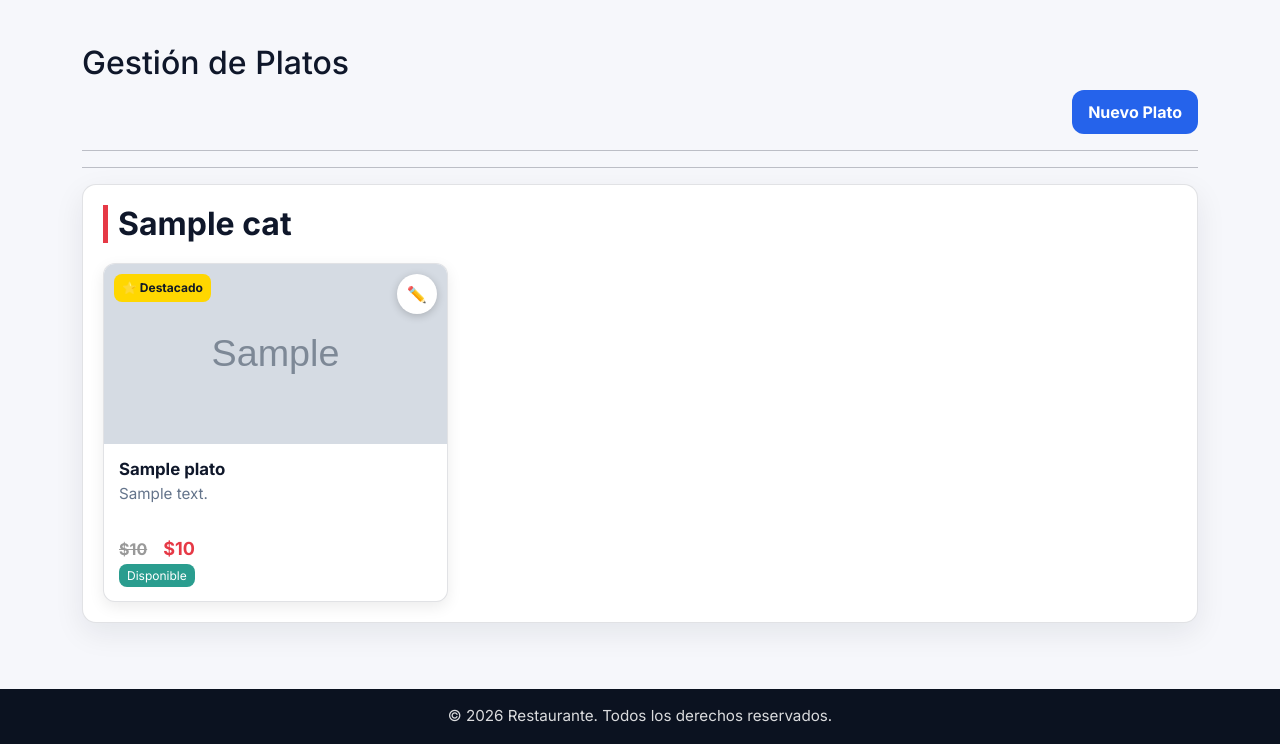
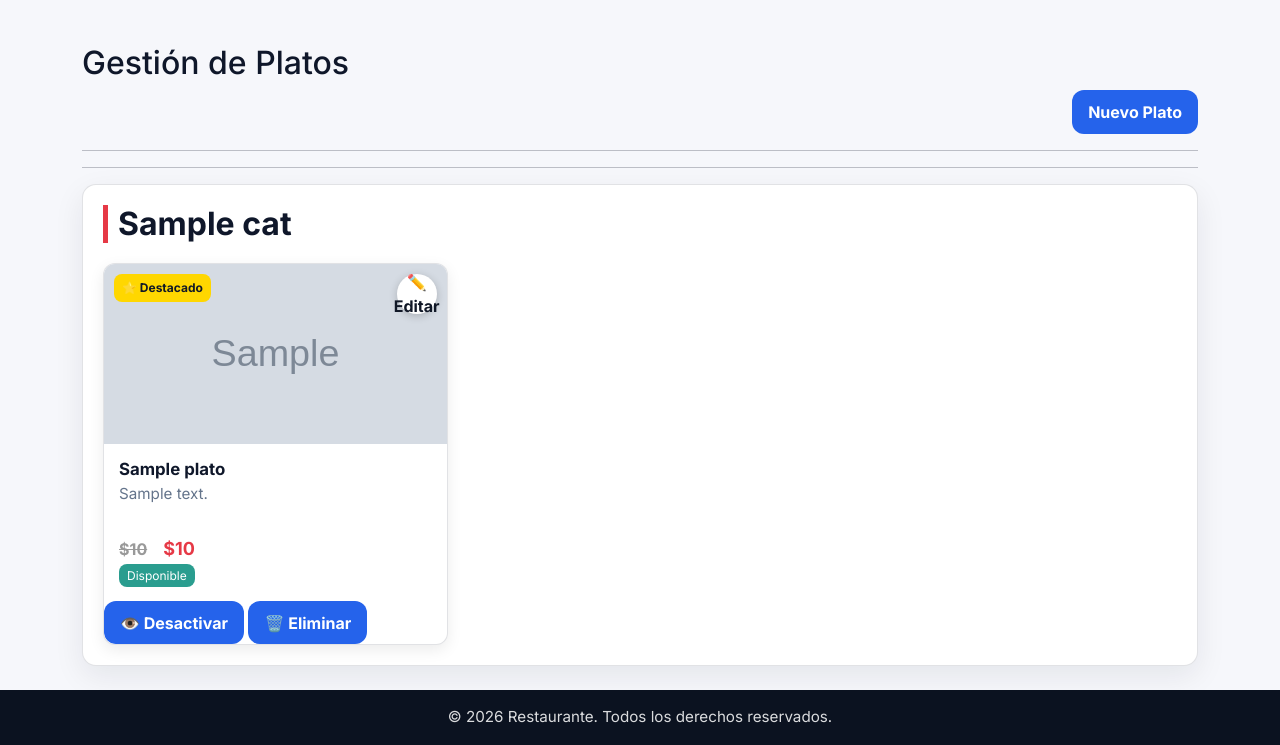
Before and after one commit to dsmeneses17/Proyecto_dev_sec_ops, a Python web app: template AppRestaurante/app/templates/dish_form.html in a window 1280 px wide. Shown: the part 56-801 px from the top of the page. Run offline with Jinja, Linux system fonts and the light colour scheme; the template is opened without the code that fills it: most values are stand-ins (such as "Sample title", 1, 10 or a date in 2020); grey boxes marked "Sample" are stand-in pictures.

Commit message:
Added Eliminate and fixed Move between categories fro CU 04

```diff
--- a/ApiRestaurante/app/routers/public_menu.py
+++ b/ApiRestaurante/app/routers/public_menu.py
@@ -79,7 +79,8 @@ async def get_public_menu(slug: str, db: Session = Depends(get_db)):
     for cat in categorias:
         platos = db.query(Dish).filter(
             Dish.categoria_id == cat.id,
-            Dish.disponible == True
+            Dish.disponible == True,
+            Dish.eliminado_en == None
         ).order_by(Dish.posicion.asc()).all()
 
         if not platos:
--- a/AppRestaurante/app/main.py
+++ b/AppRestaurante/app/main.py
@@ -17,8 +17,6 @@ from app.routers import auth, restaurant, category, dish
 from app.core.security import decode_token
 
 app = FastAPI()
-
-
 
 
 
--- a/AppRestaurante/app/templates/dish_form.html
+++ b/AppRestaurante/app/templates/dish_form.html
@@ -69,7 +69,8 @@
               </div>
             </div>
 
-            <!-- Botón editar -->
+            <!-- Botones editar, toggle disponibilidad y eliminar -->
+            <div class="plato-actions">
               <button class="btn-editar"
                 data-id="{{ plato.id }}"
                 data-nombre="{{ plato.nombre }}"
@@ -81,8 +82,15 @@
                 data-destacado="{{ plato.destacado }}"
                 data-etiquetas="{{ plato.etiquetas | join(', ') if plato.etiquetas }}"
                 data-posicion="{{ plato.posicion }}">
-              ✏️
+                ✏️ Editar
               </button>
+              <button class="btn-toggle-disponibilidad" data-id="{{ plato.id }}" data-disponible="{{ plato.disponible }}">
+                {% if plato.disponible %}👁️ Desactivar{% else %}❌ Activar{% endif %}
+              </button>
+              <button class="btn-eliminar" data-id="{{ plato.id }}">
+                🗑️ Eliminar
+              </button>
+            </div>
 
           </div>
           {% endfor %}
@@ -208,6 +216,40 @@ document.addEventListener("DOMContentLoaded", function() {
     });
   });
 
+  // ELIMINAR PLATO
+  const btnEliminar = document.querySelectorAll(".btn-eliminar");
+  btnEliminar.forEach(btn => {
+    btn.addEventListener("click", function() {
+      const platoId = btn.dataset.id;
+      const platNombre = btn.closest(".plato-card").querySelector("h3").textContent;
+
+      if (confirm(`¿Deseas eliminar el plato "${platNombre}"? Esta acción no se puede deshacer.`)) {
+        // Hacer POST a la ruta de eliminación
+        const form = document.createElement('form');
+        form.method = 'POST';
+        form.action = `/platos/eliminar/${platoId}`;
+        document.body.appendChild(form);
+        form.submit();
+      }
+    });
+  });
+
+  // TOGGLE DISPONIBILIDAD
+  const btnToggleDisponibilidad = document.querySelectorAll(".btn-toggle-disponibilidad");
+  btnToggleDisponibilidad.forEach(btn => {
+    btn.addEventListener("click", function() {
+      const platoId = btn.dataset.id;
+      const platNombre = btn.closest(".plato-card").querySelector("h3").textContent;
+
+      // Hacer POST a la ruta de toggle
+      const form = document.createElement('form');
+      form.method = 'POST';
+      form.action = `/platos/toggle_availability/${platoId}`;
+      document.body.appendChild(form);
+      form.submit();
+    });
+  });
+
   // CERRAR MODAL
   if(btnCancelar){
     btnCancelar.addEventListener("click", function() {
```
Also changed, not shown: ApiRestaurante/app/schemas/dish.py (+4 -3 lines), AppRestaurante/app/static/img/default-dish-1.svg (added), AppRestaurante/app/static/img/default-dish.jpg (added). Lines whose indentation alone changed are shown as unchanged.
